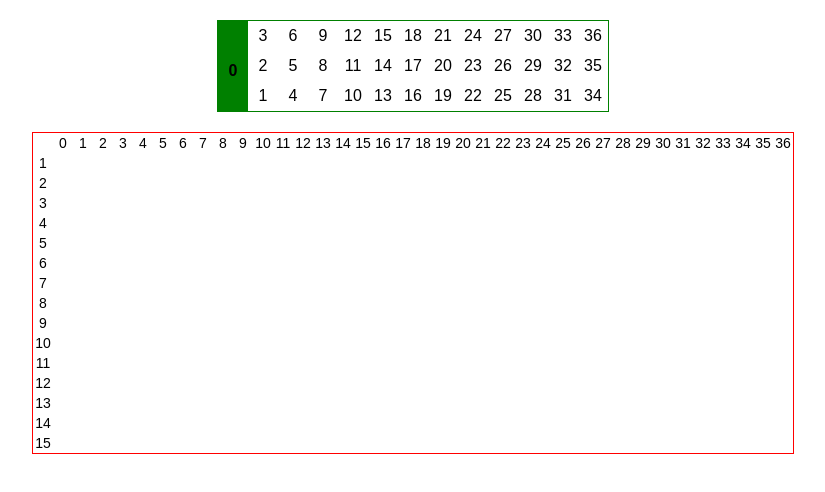
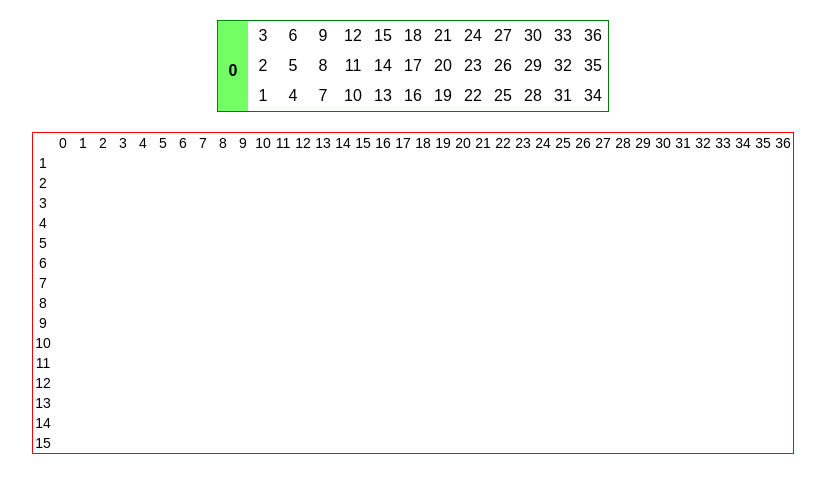
Before and after one commit to ayk/tracker, a plain HTML site: page index.html in a window 1280 px wide. In both pictures the pointer is over the element 460 px from the left and 66 px from the top of the page. Shown: the whole page, without its empty margins (227-1052 px from the left). Drawn offline with nearby package versions, Linux system fonts and the light colour scheme.

Commit message:
Update index.html

```diff
--- a/index.html
+++ b/index.html
@@ -5,7 +5,7 @@
 			  font-family: "Arial", Times, serif;
 			}
 
-			.board div:hover {background: green; font-weight: bold; cursor: pointer;}
+			.board div:hover {background-color: #73ff63; font-weight: bold; cursor: pointer;}
 
 			div.number {
 			  float:left;
```
